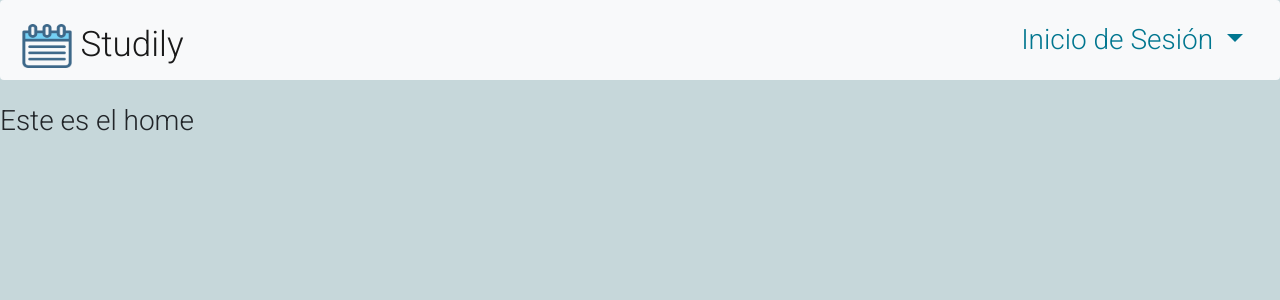
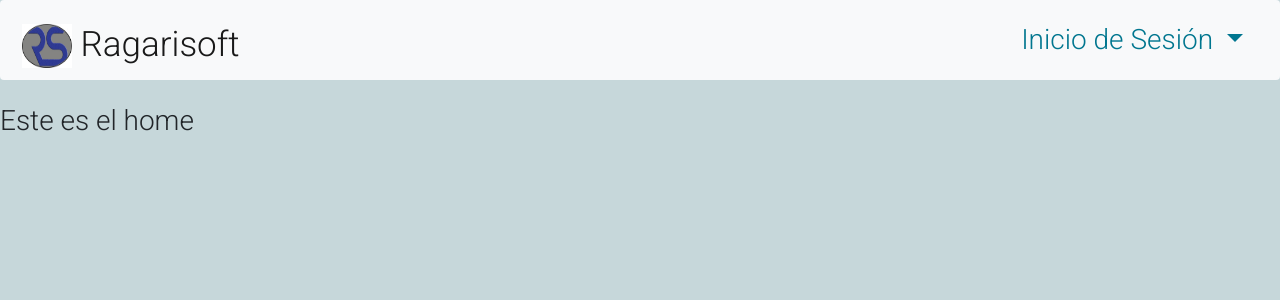
Before and after one commit to osgarzon/RagariSoft, a Flask app: page /home in a window 1280 px wide. Shown: the top 300 px of the page. Run offline with Flask 2, Linux system fonts and the light colour scheme; some libraries are stand-ins or nearby versions.

Commit message:
Logo y nombre

```diff
--- a/templates/base.html
+++ b/templates/base.html
@@ -5,7 +5,7 @@
     {{super()}}
 
     <title>
-        {% block title %} Studily | {% endblock %}
+        {% block title %} Ragarisoft | {% endblock %}
     </title>
     <link rel="stylesheet" href="{{url_for('static',filename='css/main.css')}}">
     <link rel="icon" href="{{url_for('static',filename='images/logo.png')}}">
--- a/templates/home.html
+++ b/templates/home.html
@@ -10,9 +10,6 @@
 
 <body>
 {%if username %}
-    <div>
-        VIDA HPTAAAAAAAA 2
-    </div>
     <div>
         {{username}}
     </div>
--- a/templates/navbar.html
+++ b/templates/navbar.html
@@ -18,8 +18,8 @@
     <nav class="navbar navbar-expand-lg navbar-light bg-light">
         <div class="container-fluid">
           <a class="navbar-brand" href="/home">
-                <img src="{{ url_for('static', filename='images/icono.png') }}" alt="" class="d-inline-block align-text-top">
-                Studily
+                <img src="{{ url_for('static', filename='images/logo.png') }}" alt="" class="d-inline-block align-text-top">
+                Ragarisoft
             </a>
           <button class="navbar-toggler" type="button" data-bs-toggle="collapse" data-bs-target="#navbarSupportedContent" aria-controls="navbarSupportedContent" aria-expanded="false" aria-label="Toggle navigation">
             <span class="navbar-toggler-icon"></span>
```
Also changed, not shown: static/images/icono.png (deleted), static/images/imagen1.jpg (deleted), static/images/logo.png, static/images/platzi.jpg (deleted), templates/login.html (line endings or trailing spaces).
